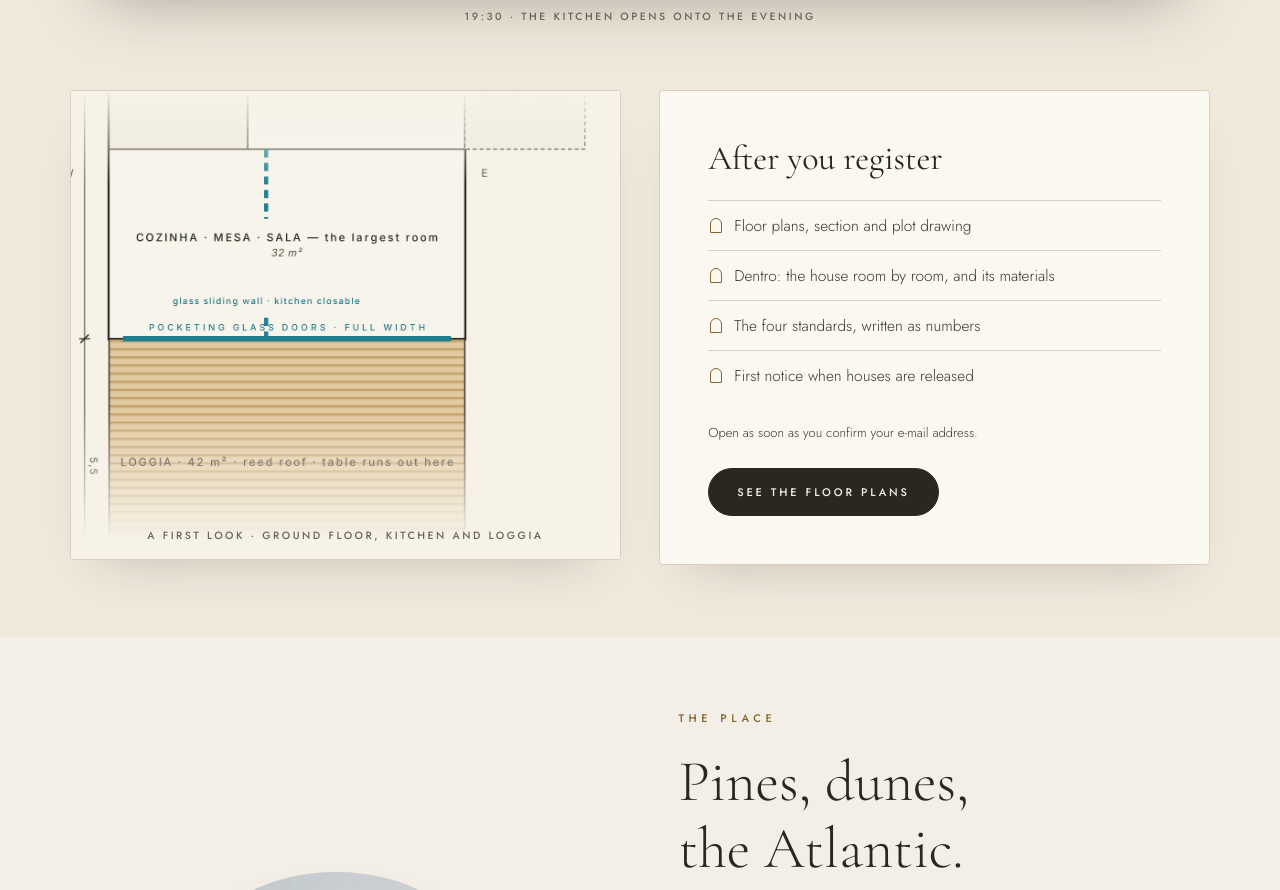
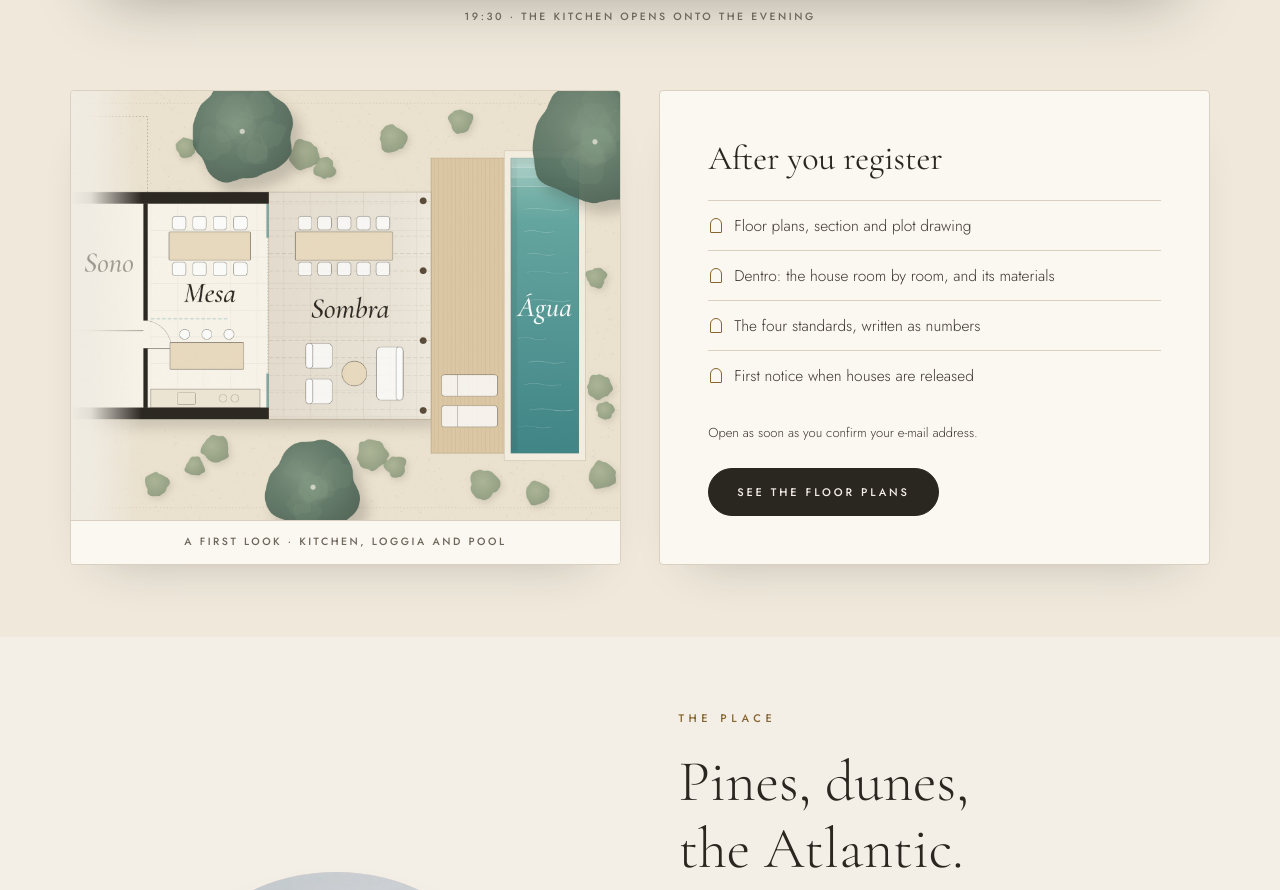
Before and after one commit to zndventures/levezaliving, a plain HTML site: page index.html in a window 1280 px wide. Shown: the part 3272-4162 px from the top of the page. Drawn offline with nearby package versions, Linux system fonts and the light colour scheme; no server answers.

Commit message:
Replace the plan teaser with a drawn first look
The cropped technical drawing is replaced by a presentation plan of the
kitchen and table room, the loggia, the boardwalk and the pool, with the
caption in a strip under the image.

Co-Authored-By: Claude Fable 5.2 <noreply@anthropic.com>
Claude-Session: https://claude.ai/code/session_01S5WmBJBVQYQwaynPk4ktas

```diff
--- a/assets/site.css
+++ b/assets/site.css
@@ -345,12 +345,10 @@ section{padding:9vh 0}
 /* ---------- plan teaser beside the "after you register" card ---------- */
 .peek{display:grid; grid-template-columns:1fr 1fr; gap:clamp(18px,3vw,40px); align-items:stretch; margin-top:8vh}
 .peek .doorcard{margin:0; max-width:none; justify-content:center}
-.peekfig{position:relative; margin:0; border:1px solid var(--line); border-radius:4px; overflow:hidden; background:#F6F2E8; max-height:470px;
-  box-shadow:0 24px 50px -34px rgba(42,38,32,.3)}
-.peekfig img{display:block; width:100%; height:100%; object-fit:cover; object-position:center 62%}
-.peekfig::after{content:""; position:absolute; inset:0; pointer-events:none;
-  background:linear-gradient(180deg, #F6F2E8 0%, rgba(246,242,232,0) 20%, rgba(246,242,232,0) 68%, #F6F2E8 96%)}
-.peekfig figcaption{position:absolute; left:0; right:0; bottom:14px; z-index:2; text-align:center; margin:0}
+.peekfig{margin:0; border:1px solid var(--line); border-radius:4px; overflow:hidden; background:var(--paper); max-height:480px;
+  display:flex; flex-direction:column; box-shadow:0 24px 50px -34px rgba(42,38,32,.3)}
+.peekfig img{display:block; width:100%; height:auto; flex:1 1 auto; min-height:0; object-fit:cover; object-position:center}
+.peekfig figcaption{flex:none; margin:0; padding:12px 14px 13px; text-align:center; background:var(--card); border-top:1px solid var(--line)}
 /* ---------- next step in the closed part ---------- */
 .nextform{max-width:560px; margin-top:24px}
 .nextform fieldset{display:grid; gap:2px}
@@ -372,4 +370,4 @@ section{padding:9vh 0}
 .stat-cols div div span:first-child{overflow:hidden; text-overflow:ellipsis; white-space:nowrap}
 .adm-section{margin-top:9vh}
 #lz-captcha{position:fixed; right:14px; bottom:14px; z-index:70}
-@media (max-width:860px){ .peek{grid-template-columns:1fr} .peekfig{max-height:360px} .stat-tiles{grid-template-columns:repeat(3,1fr)} .stat-cols{grid-template-columns:1fr 1fr} }
+@media (max-width:860px){ .peek{grid-template-columns:1fr} .peekfig{max-height:none} .stat-tiles{grid-template-columns:repeat(3,1fr)} .stat-cols{grid-template-columns:1fr 1fr} }
--- a/index.html
+++ b/index.html
@@ -100,8 +100,8 @@
     <figure class="shot rv"><img loading="lazy" src="img/house-evening.jpg" alt=""><figcaption data-t="shot.evening">19:30 · the kitchen opens onto the evening</figcaption></figure>
     <div class="peek rv">
       <figure class="peekfig">
-        <img loading="lazy" src="img/plan-peek.png" alt="Part of the ground-floor plan: the kitchen and table room opening onto the loggia">
-        <figcaption data-t="peek.cap">A first look · ground floor, kitchen and loggia</figcaption>
+        <img loading="lazy" src="img/plan-first-look.jpg" width="1680" height="1312" alt="Part of the ground-floor plan, seen from above: the kitchen and table room opening onto the loggia, the boardwalk and the pool among the pines">
+        <figcaption data-t="peek.cap">A first look · kitchen, loggia and pool</figcaption>
       </figure>
       <article class="card doorcard">
         <h3 data-t="door.h">After you register</h3>
```
Also changed, not shown: assets/i18n.js, img/plan-first-look.jpg (added), img/plan-peek.png (deleted).
